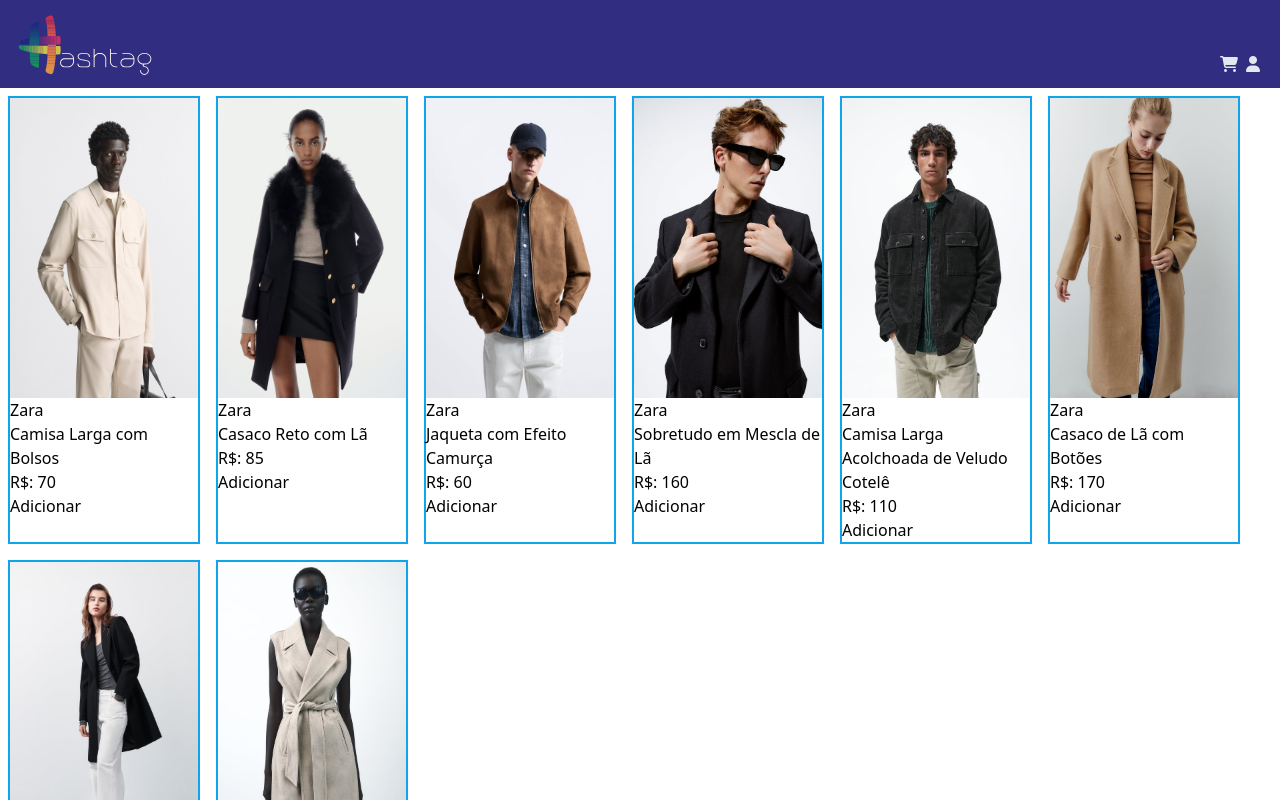
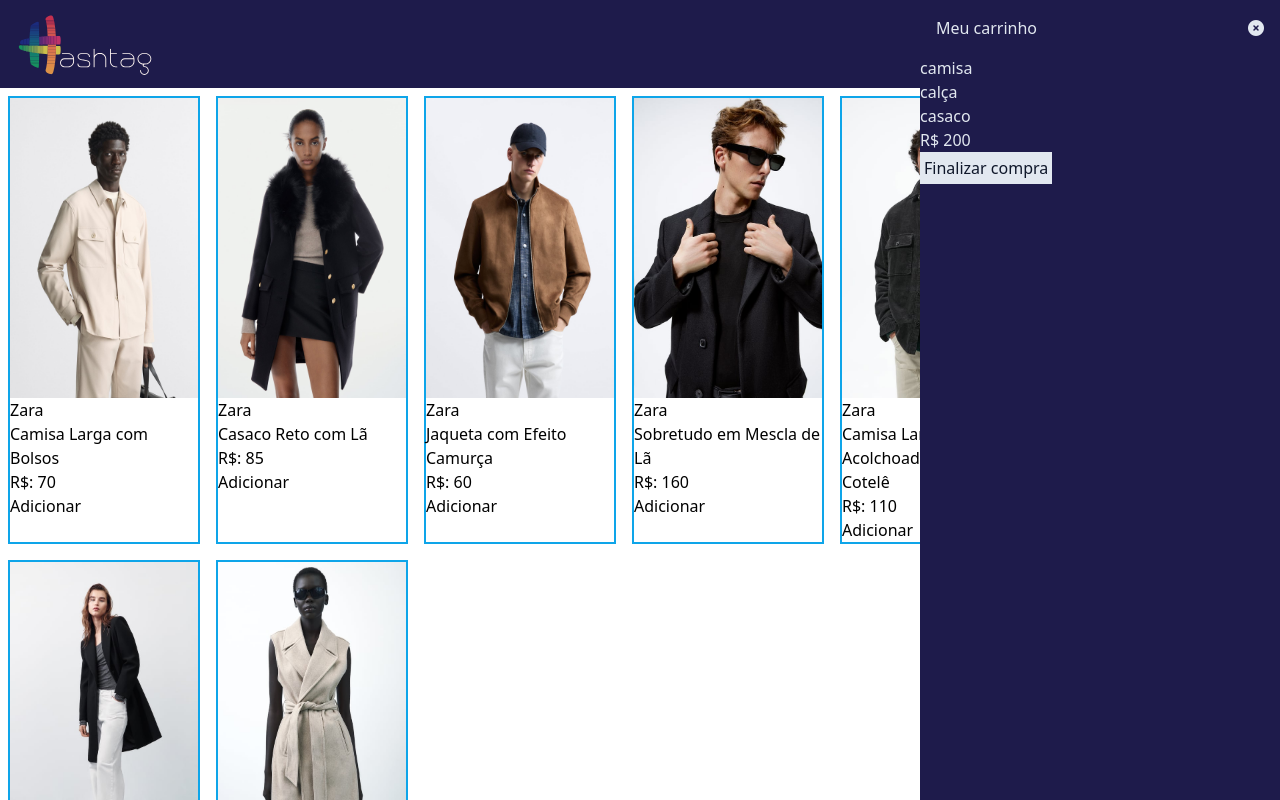
Before and after one commit to pzif/loja_virtual, a website built with Vite: page index.html in a window 1280 px wide. Both pictures are taken after a click on the button 1229 px from the left and 64 px from the top of the page. Shown: the top 800 px of the page. Built offline with nearby package versions, Linux system fonts and the light colour scheme.

Commit message:
Aba carrinho abrir/fecgar

```diff
--- a/index.html
+++ b/index.html
@@ -8,15 +8,28 @@
   <link rel="stylesheet" href="https://cdnjs.cloudflare.com/ajax/libs/font-awesome/6.4.2/css/all.min.css" integrity="sha512-z3gLpd7yknf1YoNbCzqRKc4qyor8gaKU1qmn+CShxbuBusANI9QpRohGBreCFkKxLhei6S9CQXFEbbKuqLg0DA==" crossorigin="anonymous" referrerpolicy="no-referrer" />
 </head>
 <body>
+  <section id="carrinho" class="fixed top-0 right-[-360px] bg-indigo-950 h-screen w-[360px] text-slate-200">
+      <div id="cabecalho-carrinho" class="flex justify-between m-4">
+        <p>Meu carrinho</p>
+        <button id="fechar-carrinho"><i class="fa-solid fa-circle-xmark"></i></button>
+      </div>
+      <section id="produtos-carrinho">
+        <p>camisa</p>
+        <p>calça</p>
+        <p>casaco</p>
+      </section>
+      <p id="preco-total">R$ 200</p>
+      <button class="bg-slate-200 text-slate-900 p-1">Finalizar compra</button>
+  </section>
 
-  <header class="flex bg-indigo-900 p-3 justify-between">
+  <header class="flex bg-indigo-950 p-3 justify-between">
     <img
     class="h-16"
     src="./assets/logo/hashtag.svg"
     alt="Logo da loja">
 
     <div class="text-slate-200 flex gap-2 items-end mx-2">
-      <button> <i class="fa-solid fa-cart-shopping"></i> </button>
+      <button id="abrir-carrinho"> <i class="fa-solid fa-cart-shopping"></i> </button>
       <button><i class="fa-solid fa-user"></i> </button>
     </div>
   </header>
@@ -25,6 +38,6 @@
 
     </section>
   </main>
-  <script src="./main.js"></script>
+  <script type="module" src="./main.js"></script>
 </body>
 </html>
--- a/main.js
+++ b/main.js
@@ -1,3 +1,5 @@
+import { inicializarCarrinho } from "./src/menuCarrinho";
+
 const produto1 = {
     nome: "Jaqueta Branca",
     marca: "Zara",
@@ -83,3 +85,5 @@
     document.getElementById("conteiner-produto").innerHTML += cartaoProduto;
 
 }
+
+inicializarCarrinho();
--- /dev/null
+++ b/src/menuCarrinho.js
@@ -0,0 +1,17 @@
+function abirCarrinho(){
+    document.getElementById("carrinho").classList.add("right-[0px]")
+    document.getElementById("carrinho").classList.remove("right-[-360px]")
+}
+
+function fecharCarrinho(){
+    document.getElementById("carrinho").classList.remove("right-[0px]")
+    document.getElementById("carrinho").classList.add("right-[-360px]")
+}
+
+export function inicializarCarrinho (){
+    const botaoFecharCarrinho = document.getElementById("fechar-carrinho");
+    const botaoAbrirCarrinho = document.getElementById("abrir-carrinho");
+
+    botaoFecharCarrinho.addEventListener ("click",fecharCarrinho);
+    botaoAbrirCarrinho.addEventListener ("click",abirCarrinho);
+}
```
